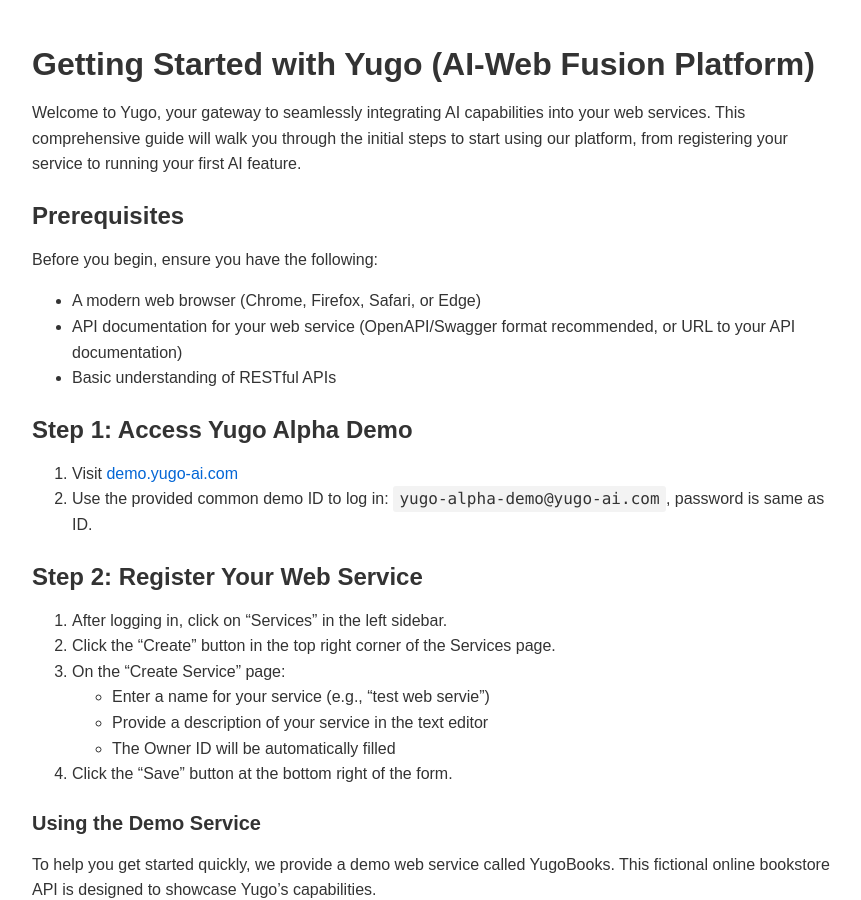
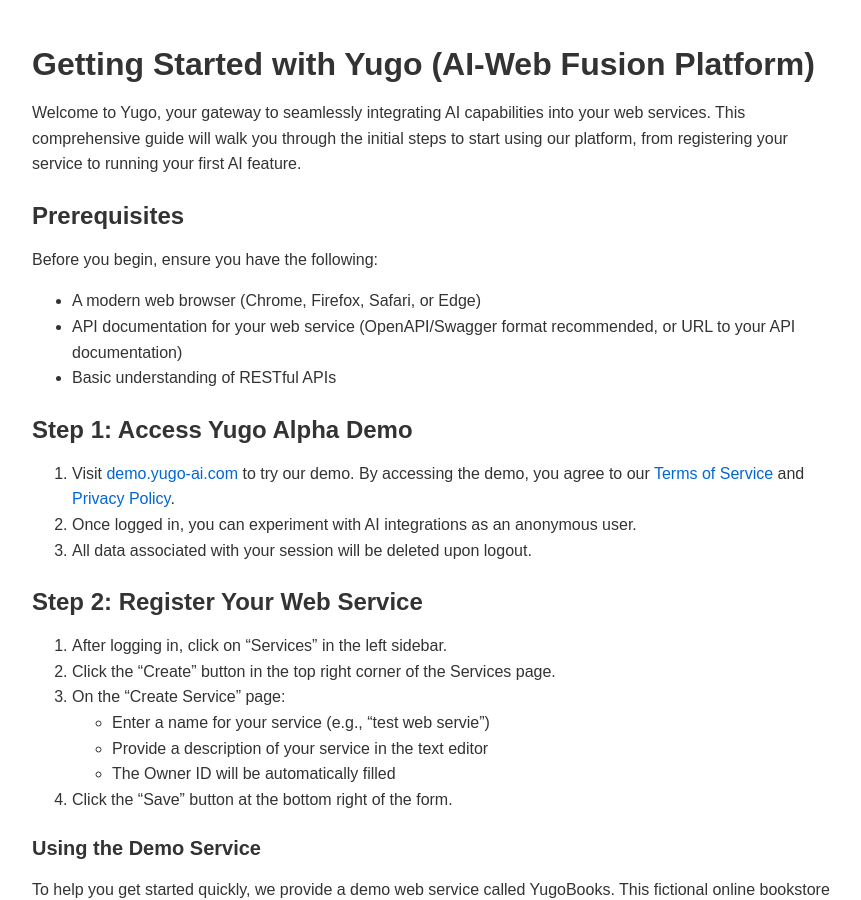
Before and after one commit to ynishi/yugo-docs, a Jekyll site: the page built from docs/getting-started.md, in a window 1280 px wide and 900 px high. Shown: the whole window, without its empty margins (208-1069 px from the left). Built offline with Jekyll 4.4.1, drawn with Linux system fonts in a browser that asks for light colours; our own code applies the rules of GitHub Pages for plain Markdown files.

Commit message:
update demo

```diff
--- a/docs/getting-started.md
+++ b/docs/getting-started.md
@@ -11,8 +11,9 @@
 
 ## Step 1: Access Yugo Alpha Demo
 
-1. Visit [demo.yugo-ai.com](https://demo.yugo-ai.com)
-2. Use the provided common demo ID to log in: `yugo-alpha-demo@yugo-ai.com`, password is same as ID.
+1. Visit [demo.yugo-ai.com](https://demo.yugo-ai.com/login) to try our demo. By accessing the demo, you agree to our [Terms of Service](https://www.yugo-ai.com/legal/terms-of-use-en) and [Privacy Policy](https://www.yugo-ai.com/legal/privacy-policy-en").
+2. Once logged in, you can experiment with AI integrations as an anonymous user.
+3. All data associated with your session will be deleted upon logout.
 
 ## Step 2: Register Your Web Service
 
```
Also changed, not shown: assets/js/gtag-conversion-script.js (deleted, +0 -14 lines), assets/js/use-open-demo.js (added, +28 -0 lines), docs/index.md (+3 -1 lines), index.html (+73 -25 lines), README.md.
